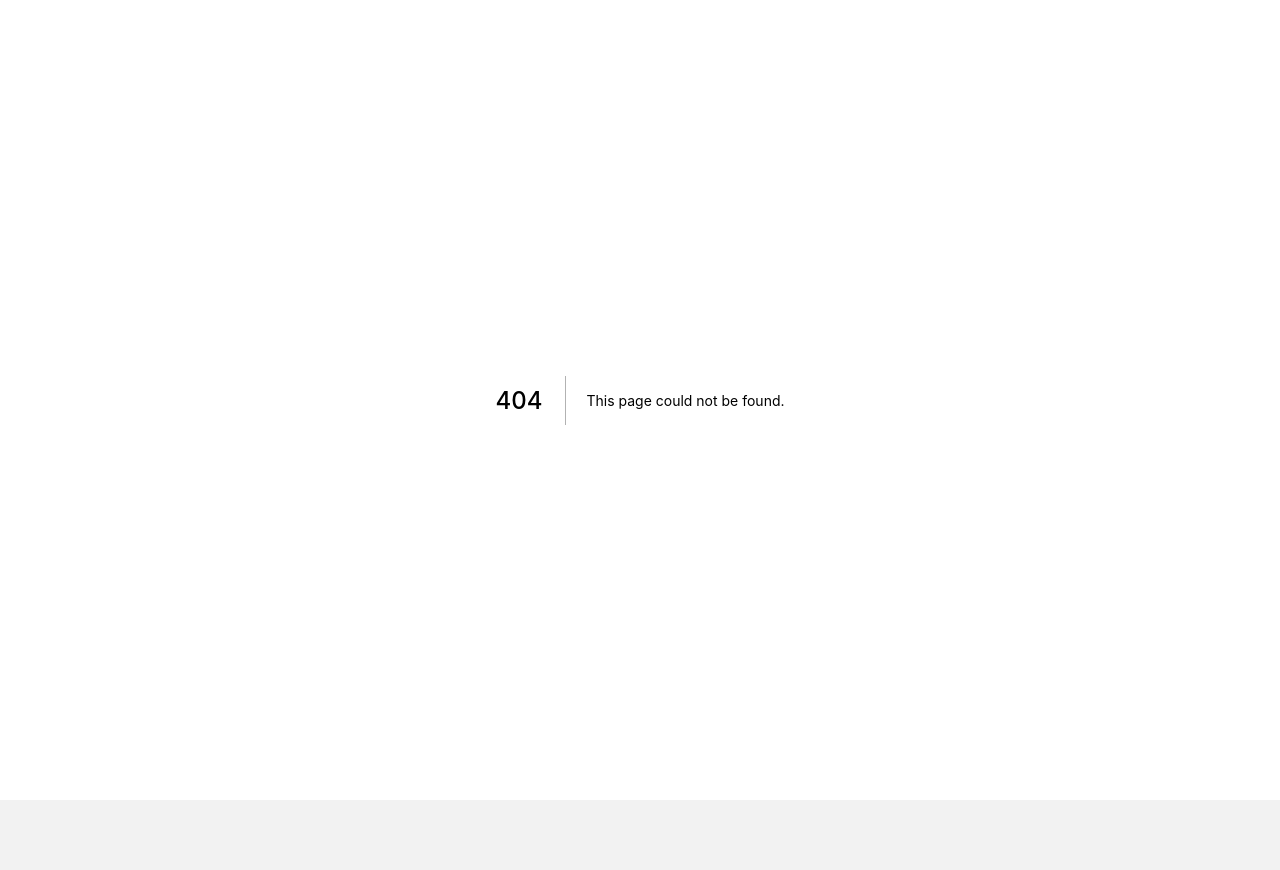
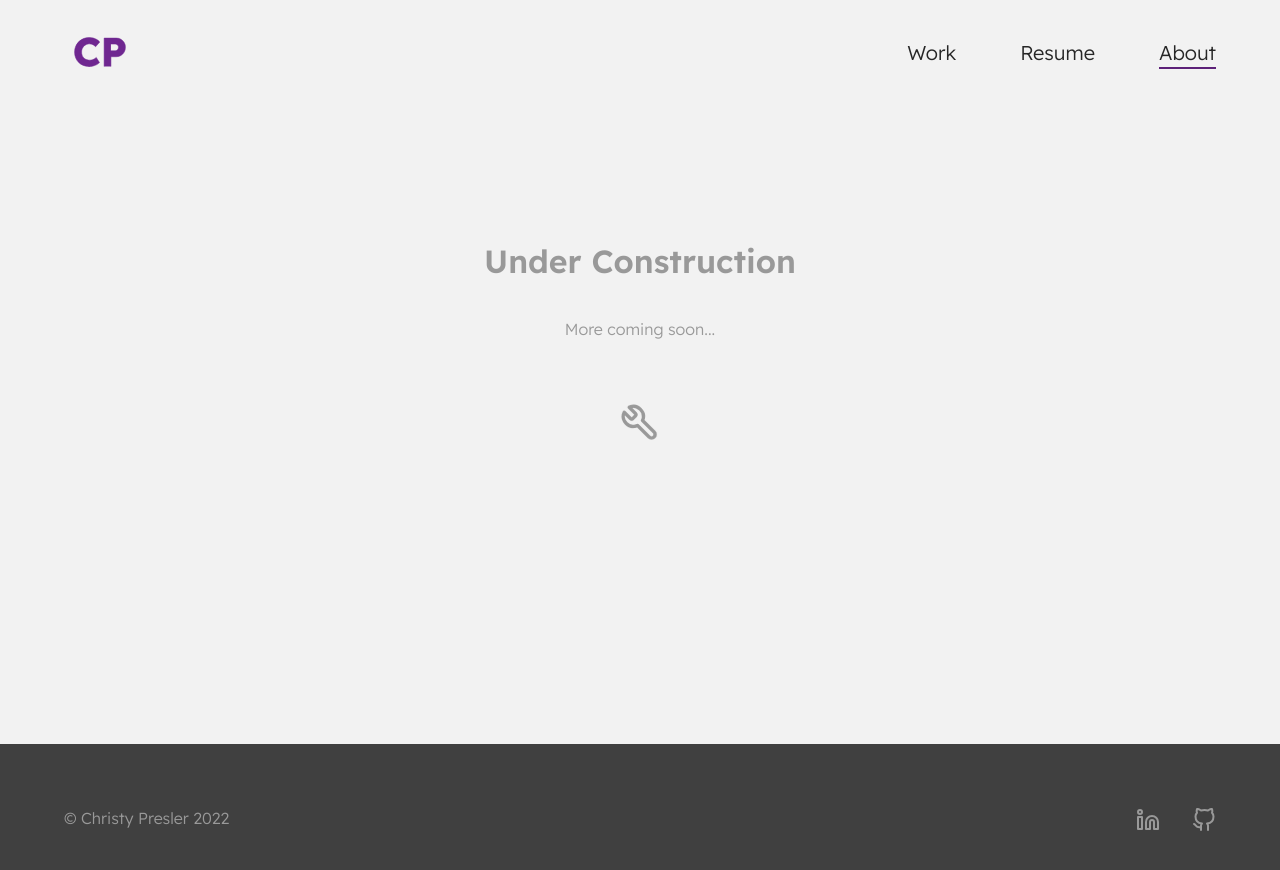
Before and after one commit to cpresler/portfolio-site, a Next.js app: page /about in a window 1280 px wide. Before the commit this address had no page. Shown: the top 870 px of the page. Before the commit the page ends 800 px from the top, so only its background shows below. Built offline with nearby package versions, Linux system fonts and the light colour scheme.

Commit message:
feat: add work and about pages, fix active navigation link styling

```diff
--- a/components/Header/Header.module.scss
+++ b/components/Header/Header.module.scss
@@ -5,22 +5,28 @@
   padding: $space-m 0;
 }
 
+.nav {
+  @include content;
+  display: flex;
+  justify-content: space-between;
+
   .logo {
     width: grid-8pt(9); // 72px
     height: grid-8pt(9); // 72px
     padding: 0;
-  color: $secondary-400;
-  fill: $secondary-400;
+    color: $primary-400;
+    fill: $primary-400;
 
     &:hover {
       // do something fun here
     }
+
+    &.light {
+      color: $secondary-400;
+      fill: $secondary-400;
+    }
   }
 
-.nav {
-  @include content;
-  display: flex;
-  justify-content: space-between;
 
   &_links {
     display: flex;
@@ -37,29 +43,8 @@
     }
   }
 
+
   &_link {
-    @include text-size(m);
-    text-decoration: none;
-    color: $text;
-    padding-bottom: $space-xs;
-    padding-top: $space-xs;
-    background-image: linear-gradient(90deg, $primary-400, $primary-400);
-    background-size: 0% $space-xxs;
-    background-repeat: no-repeat;
-    background-position: left bottom;
-    transition: background-size 300ms ease;
-
-    &:hover {
-      background-size: 100% $space-xxs;
-    }
-
-    &.active {
-      background-image: linear-gradient(90deg, $primary-500, $primary-500);
-      background-size: 100% $space-xxs;
-      background-repeat: no-repeat;
-      background-position: left bottom;
-    }
-
     &.light {
       color: $text-light;
       background-image: linear-gradient(90deg, $secondary-400, $secondary-400);
--- a/components/Header/Header.tsx
+++ b/components/Header/Header.tsx
@@ -23,14 +23,13 @@ const Header = ({ className, dark = false }: Props) => {
   return (
     <div className={classes}>
       <nav className={styles.nav}>
-        <NavLink href={'/'} className={styles.logo}>
-          {/* <Image src={dark ? '/images/christy-presler-logo-light.svg' : '/images/christy-presler-logo-dark.svg'} width="72" height="72" alt="Christy Presler Logo"/> */}
+        <NavLink href={'/'} className={`${styles.logo} ${dark ? styles.light : ''}`} noActive={true}>
           <LogoIcon size={72} />
         </NavLink>
 
         <ul className={styles.nav_links}>
           <li><NavLink href={'/work'} exact={true} className={linkStyles}>Work</NavLink></li>
-          <li><Link href={'/Christy-Presler-resume_2022.pdf'}className={linkStyles} target="_blank">Resume</Link></li>
+          <li><NavLink href={'/Christy-Presler-resume_2022.pdf'} className={linkStyles} target="_blank">Resume</NavLink></li>
           <li><NavLink href={'/about'} exact={true} className={linkStyles}>About</NavLink></li>
         </ul>
       </nav>
--- a/components/Link/Link.module.scss
+++ b/components/Link/Link.module.scss
@@ -8,9 +8,33 @@
 }
 
 .nav_link {
+  @include text-size(m);
+  text-decoration: none;
   color: $text;
-  text-decoration: none;
-  padding-bottom: $space-xxs;
+  padding-bottom: $space-xs;
+  padding-top: $space-xs;
+  background-image: linear-gradient(90deg, $primary-400, $primary-400);
+  background-size: 0% $space-xxs;
+  background-repeat: no-repeat;
+  background-position: left bottom;
+  transition: background-size 300ms ease;
+
+  &:hover {
+    background-size: 100% $space-xxs;
+  }
+
+  &.active {
+    background-image: linear-gradient(90deg, $primary-500, $primary-500);
+    background-size: 100% $space-xxs;
+    background-repeat: no-repeat;
+    background-position: left bottom;
+  }
+
+  &.noActive {
+    &:hover {
+      background-size: 0% $space-xxs;
+    }
+  }
 }
 
 .ext_link {
--- a/components/Link/Link.tsx
+++ b/components/Link/Link.tsx
@@ -32,18 +32,19 @@ export function NavLink({
   children,
   className,
   light = false,
+  noActive = false,
   ...rest
 }: React.PropsWithoutRef<any> & React.RefAttributes<HTMLAnchorElement>): JSX.Element {
+  const { pathname } = useRouter()
+  const isActive = exact ? pathname === href : pathname.startsWith(href)
+
   const classes = classNames(className, {
     [styles.nav_link]: true,
     [styles.light]: light,
+    [styles.active]: isActive && !noActive,
+    [styles.noActive]: noActive,
   })
-  const { pathname } = useRouter()
-  const isActive = exact ? pathname === href: pathname.startsWith(href)
 
-  if (isActive) {
-    className += ` ${styles.active}`
-  }
   return (
     <NextLink href={href}>
       <a className={classes} {...rest}>
--- a/pages/Home.module.scss
+++ b/pages/Home.module.scss
@@ -2,19 +2,6 @@
 
 .home {
   background-color: $gray-700;
-}
-
-.main {
-  min-height: 80vh;
-
-  & > section {
-    @include container;
-    padding: $space-l 0 $space-xl;
-
-    @include tablet {
-      padding: (2 * $space-xl) 0;
-    }
-  }
 }
 
 .hero {
--- /dev/null
+++ b/pages/about.module.scss
@@ -0,0 +1 @@
+@use '../styles/' as *;
--- /dev/null
+++ b/pages/about.tsx
@@ -0,0 +1,31 @@
+import type { NextPage } from 'next'
+import Head from 'next/head'
+import Footer from '../components/Footer/Footer'
+import Header from '../components/Header/Header'
+import Construction from '../components/Construction/Construction'
+import styles from './About.module.scss'
+
+const About: NextPage = () => {
+  return (
+    <div className={styles.container}>
+      <Head>
+        <title>Christy Presler - Senior Design Technologist</title>
+        <meta name='description' content='Senior Design Technologist/UX Engineer with an insatiable curiosity about human behavior and a deep understanding of technology. I am a designer who implements engineering best practices and an engineer who delivers impeccable user experiences.' />
+        {/* TODO: replace favicon */}
+        <link rel='icon' href='/favicon.ico' />
+      </Head>
+
+      <Header className={styles.about} />
+
+      <main className={styles.main}>
+        <section >
+          <Construction />
+        </section>
+      </main>
+
+      <Footer />
+    </div>
+  )
+}
+
+export default About
--- /dev/null
+++ b/pages/work.module.scss
@@ -0,0 +1 @@
+@use '../styles/' as *;
--- a/styles/global.scss
+++ b/styles/global.scss
@@ -28,3 +28,16 @@ a {
     color: $primary-700;
   }
 }
+
+main {
+  min-height: 80vh;
+
+  & > section {
+    @include container;
+    padding: $space-l 0 $space-xl;
+
+    @include tablet {
+      padding: (2 * $space-xl) 0;
+    }
+  }
+}
```
Also changed, not shown: pages/work.tsx (added, +31 -0 lines). Lines whose indentation alone changed are shown as unchanged.
